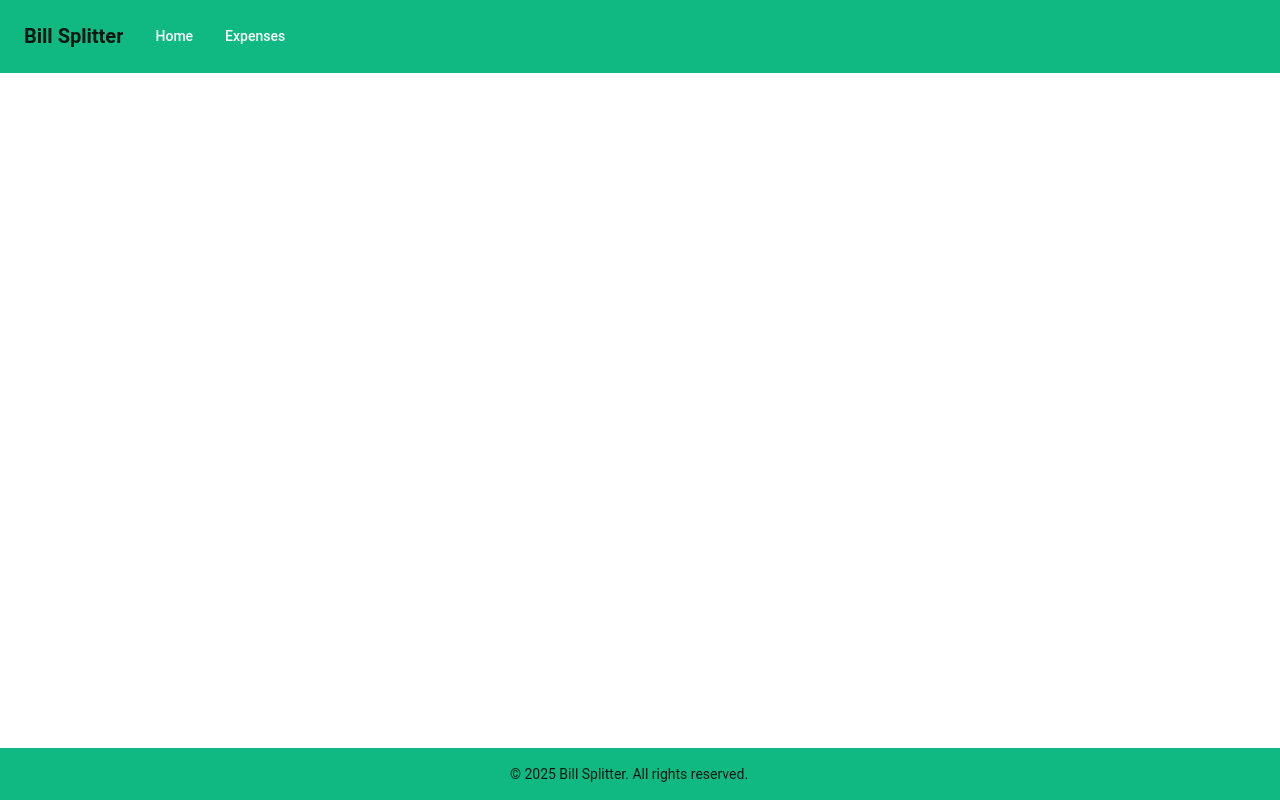
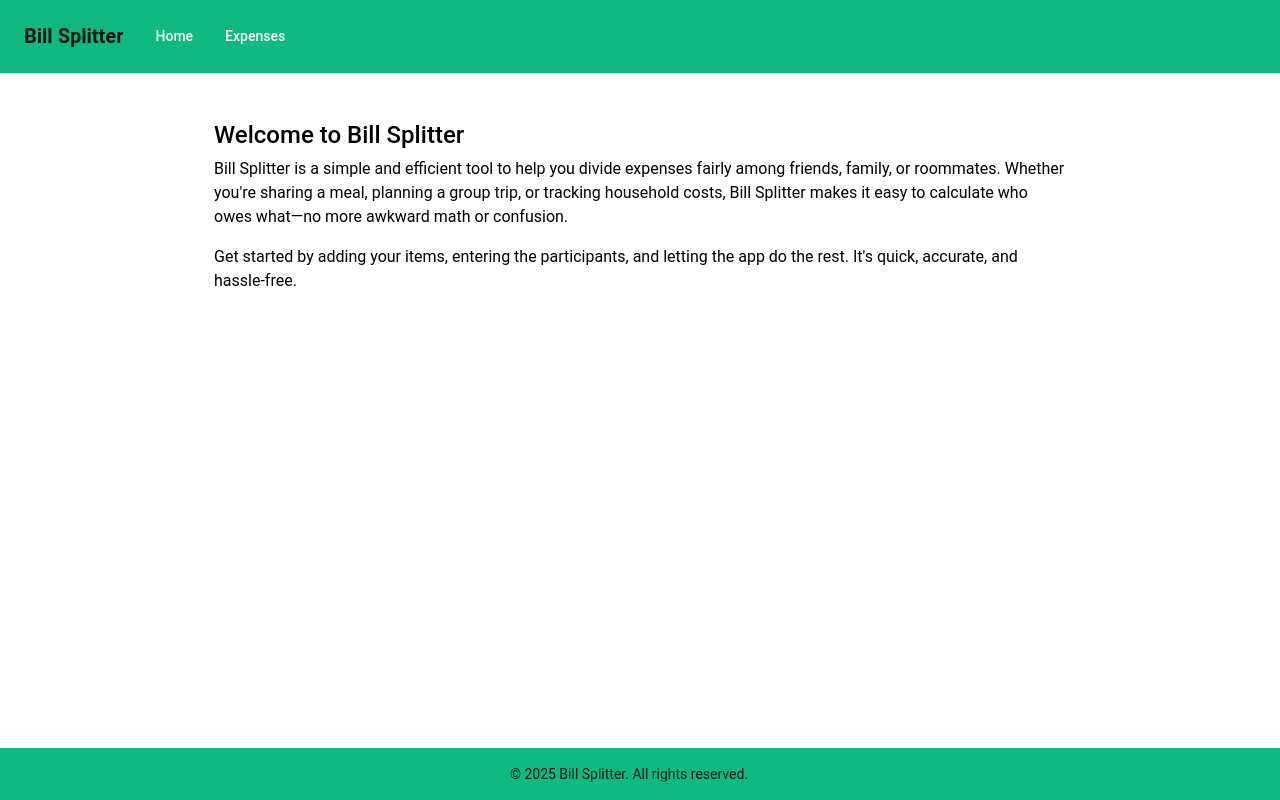
Before and after one commit to Unknownflow/bill-splitter, a React (Vite) app: page / in a window 1280 px wide. Built offline with nearby package versions, Linux system fonts and the light colour scheme; some icons are missing.

Commit message:
feat: add routing and home page

```diff
--- a/index.html
+++ b/index.html
@@ -2,7 +2,7 @@
 <html lang="en">
   <head>
     <meta charset="UTF-8" />
-    <link rel="icon" type="image/svg+xml" href="/public/logo.png" />
+    <link rel="icon" type="image/svg+xml" href="/logo.png" />
     <meta name="viewport" content="width=device-width, initial-scale=1.0" />
     <title>Bill Splitter</title>
   </head>
--- a/package.json
+++ b/package.json
@@ -17,7 +17,8 @@
     "@mui/styled-engine": "^7.2.0",
     "esbuild": "^0.25.8",
     "react": "^19.1.0",
-    "react-dom": "^19.1.0"
+    "react-dom": "^19.1.0",
+    "react-router-dom": "^7.7.1"
   },
   "devDependencies": {
     "@eslint/js": "^9.32.0",
--- a/src/App.tsx
+++ b/src/App.tsx
@@ -1,19 +1,29 @@
 import { Box, ThemeProvider } from '@mui/material'
+import { BrowserRouter as Router, Routes, Route } from 'react-router-dom'
 import theme from './theme'
 import NavBar from './components/NavBar'
 import Footer from './components/Footer'
+import Expenses from './components/Expenses'
+import Home from './components/Home'
 
 function App() {
   return (
     <ThemeProvider theme={theme}>
-      <Box display='flex' flexDirection='column' minHeight='100vh'>
-        <NavBar />
+      <Router>
+        <Box display='flex' flexDirection='column' minHeight='100vh'>
+          <NavBar />
 
-        {/* Main content */}
-        <Box component='main' flexGrow={1} p={2}></Box>
+          {/* Main content */}
+          <Box component='main' flexGrow={1} p={2}>
+            <Routes>
+              <Route path='/' element={<Home />} />
+              <Route path='/expenses' element={<Expenses />} />
+            </Routes>
+          </Box>
 
-        <Footer />
-      </Box>
+          <Footer />
+        </Box>
+      </Router>
     </ThemeProvider>
   )
 }
--- /dev/null
+++ b/src/components/Expenses.tsx
@@ -0,0 +1,5 @@
+function Expenses() {
+  return <p>Expenses</p>
+}
+
+export default Expenses
--- /dev/null
+++ b/src/components/Home.tsx
@@ -0,0 +1,25 @@
+import { Container, Typography, Box } from '@mui/material'
+
+function Home() {
+  return (
+    <Container maxWidth='md'>
+      <Box my={4}>
+        <Typography variant='h3' component='h1' gutterBottom>
+          Welcome to Bill Splitter
+        </Typography>
+
+        <Typography variant='body1' paragraph>
+          Bill Splitter is a simple and efficient tool to help you divide expenses fairly among friends, family, or roommates. Whether you're sharing
+          a meal, planning a group trip, or tracking household costs, Bill Splitter makes it easy to calculate who owes what—no more awkward math or
+          confusion.
+        </Typography>
+
+        <Typography variant='body1' paragraph>
+          Get started by adding your items, entering the participants, and letting the app do the rest. It's quick, accurate, and hassle-free.
+        </Typography>
+      </Box>
+    </Container>
+  )
+}
+
+export default Home
--- a/src/components/NavBar.tsx
+++ b/src/components/NavBar.tsx
@@ -1,6 +1,10 @@
 import { AppBar, Box, Button, Container, Toolbar, Typography } from '@mui/material'
+import { Link } from 'react-router-dom'
 
-const pages = ['Home', 'Expenses']
+const pages = [
+  { title: 'Home', path: '/' },
+  { title: 'Expenses', path: '/expenses' }
+]
 
 function NavBar() {
   return (
@@ -11,7 +15,7 @@ function NavBar() {
             variant='h6'
             noWrap
             component='a'
-            href='#home'
+            href='/'
             sx={{
               mr: 2,
               display: { xs: 'none', md: 'flex' },
@@ -25,8 +29,8 @@ function NavBar() {
 
           <Box sx={{ flexGrow: 1, display: 'flex' }}>
             {pages.map((page) => (
-              <Button key={page} sx={{ my: 2, color: 'white', display: 'block' }}>
-                {page}
+              <Button key={page.title} component={Link} to={page.path} sx={{ my: 2, color: 'white', display: 'block' }}>
+                {page.title}
               </Button>
             ))}
           </Box>
```
Also changed, not shown: 1 other file (tests, documents, lock files or other folders).
